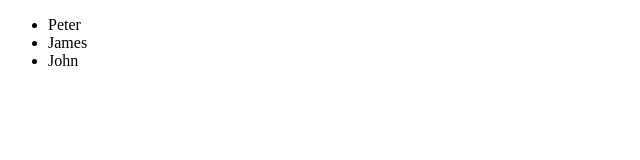
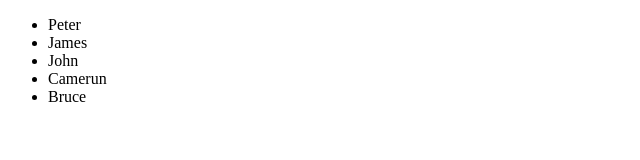
Before and after one commit to pierpaolozinisal/angular-firstapp, an Angular app: page / in a window 1280 px wide. Shown: the top 160 px of the page, without its empty margins (0-640 px from the left). Built offline with nearby package versions, Linux system fonts and the light colour scheme.

Commit message:
Utilizzo di app-user  e del comp. input

```diff
--- a/src/app/app.component.html
+++ b/src/app/app.component.html
@@ -1,3 +1,3 @@
 <ul>
-  <li *ngFor ="let user of users">{{ user }}</li>
+  <app-user *ngFor ='let user of users' [nameUser]="user"></app-user>
 </ul>
--- a/src/app/app.component.ts
+++ b/src/app/app.component.ts
@@ -6,5 +6,5 @@
   styleUrls: ['./app.component.css']
 })
 export class AppComponent {
-  users=['Peter', 'James','John'];
+  users=['Peter', 'James','John', 'Camerun', 'Bruce'];
 }
--- a/src/app/app.module.ts
+++ b/src/app/app.module.ts
@@ -4,11 +4,13 @@
 import { AppRoutingModule } from './app-routing.module';
 import { AppComponent } from './app.component';
 import { HolaMundoComponent } from './hola-mundo/hola-mundo.component';
+import { UserComponent } from './user/user.component';
 
 @NgModule({
   declarations: [
     AppComponent,
-    HolaMundoComponent
+    HolaMundoComponent,
+    UserComponent
   ],
   imports: [
     BrowserModule,
--- /dev/null
+++ b/src/app/user/user.component.html
@@ -0,0 +1,3 @@
+<li>
+ {{ nameUser }}
+</li>
--- /dev/null
+++ b/src/app/user/user.component.ts
@@ -0,0 +1,15 @@
+import { Component, OnInit, Input } from '@angular/core';
+
+@Component({
+  selector: 'app-user',
+  templateUrl: './user.component.html',
+  styleUrls: ['./user.component.css']
+})
+export class UserComponent implements OnInit {
+  @Input() nameUser;
+  constructor() { }
+
+  ngOnInit() {
+  }
+
+}
```
Also changed, not shown: src/app/user/user.component.css (added), 1 other file (tests, documents, lock files or other folders).
